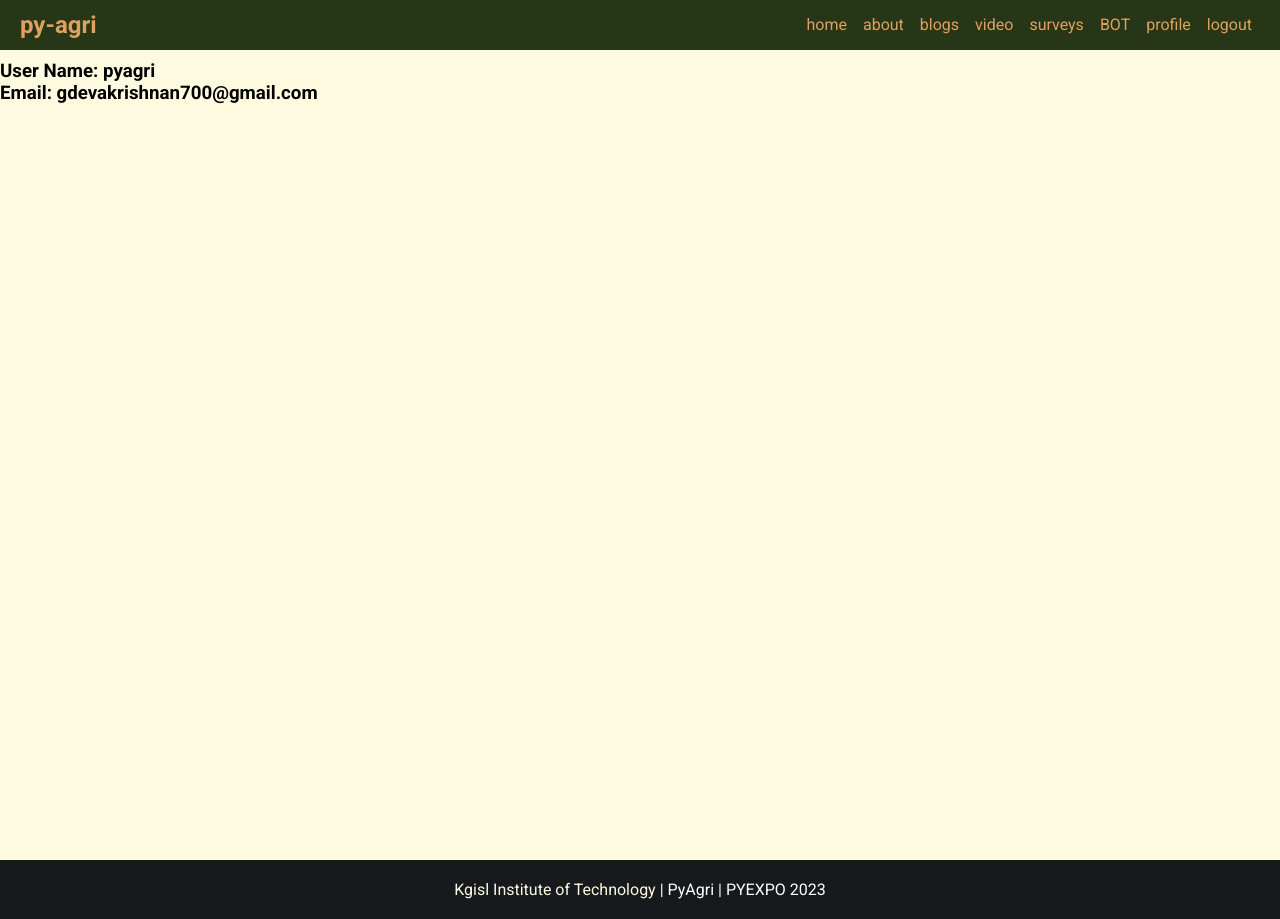
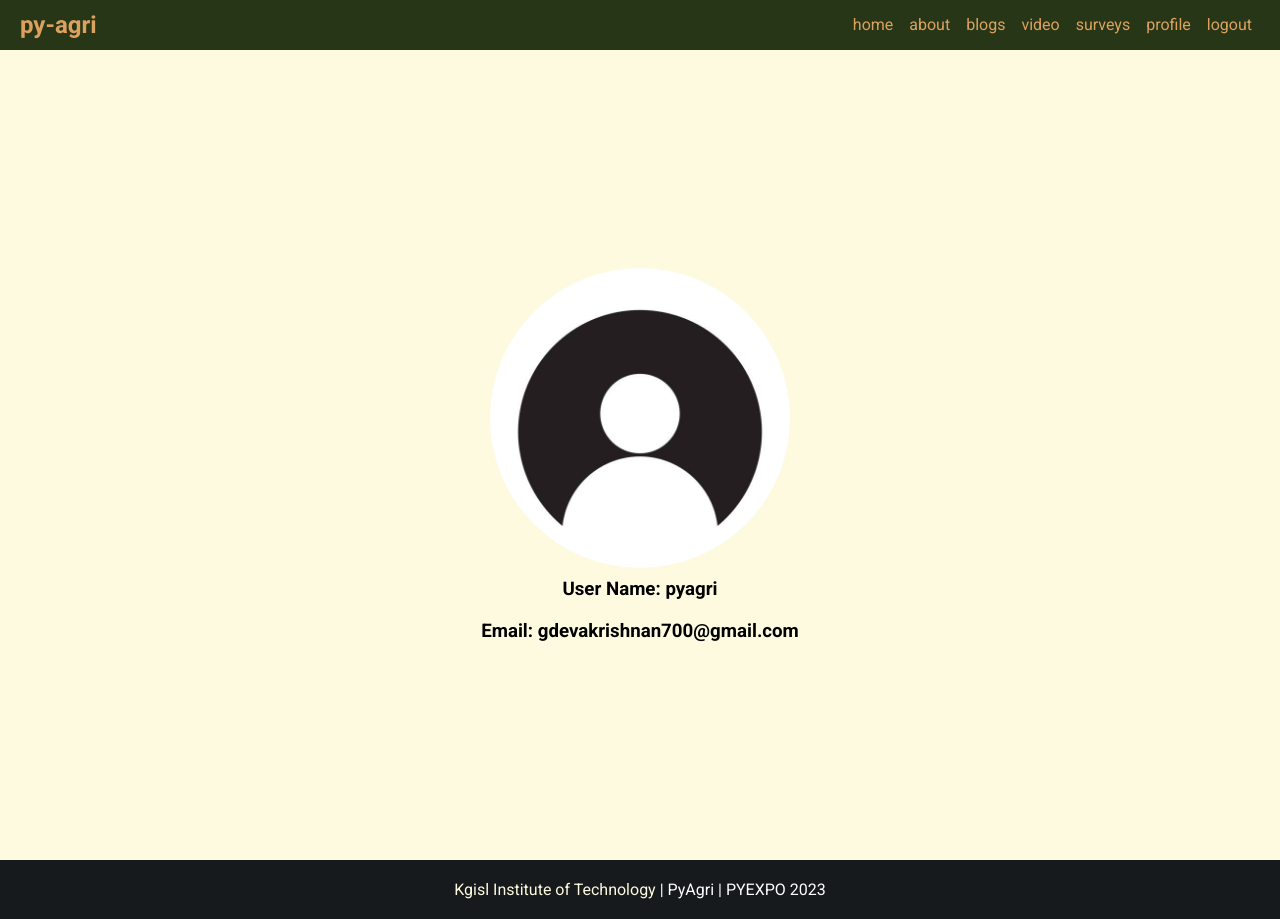
Before and after one commit to gdevakrishnan/py_agri, a Django app: page /profile/ in a window 1280 px wide. Run offline with Django 4.2, Linux system fonts and the light colour scheme; a user stored in the database is signed in.

Commit message:
basic ui was completed

```diff
--- a/agri_app/static/css/style.css
+++ b/agri_app/static/css/style.css
@@ -28,6 +28,9 @@ body {
 section {
   margin-top: 60px;
   min-height: 100vh;
+  display: flex;
+  justify-content: center;
+  align-items: center;
 }
 
 /* Nav bar */
@@ -222,7 +225,7 @@ nav ul li:hover a {
   padding: 20px;
 }
 
-/* LOGIN */
+/* FORM | LOGIN */
 .login {
   width: 100%;
   height: 100%;
@@ -230,3 +233,29 @@ nav ul li:hover a {
   justify-content: center;
   align-items: center;
 }
+
+/* PROFILE */
+.profile {
+  width: 100%;
+  height: 100%;
+  display: flex;
+  justify-content: center;
+  align-items: center;
+}
+
+.profile .container {
+  display: flex;
+  flex-direction: column;
+  justify-content: center;
+  align-items: center;
+  width: 50%;
+  height: auto;
+  gap: 10px;
+}
+
+.profile .container .profile_img {
+  width: 300px;
+  height: 300px;
+  border-radius: 50%;
+
+}
--- a/agri_app/templates/profile.html
+++ b/agri_app/templates/profile.html
@@ -1,6 +1,7 @@
 {% extends 'template.html' %} {% block content %}
 <section class="profile">
     <div class="container">
+        <img src="../static/images/profile_image.jpg" alt="profile" class="profile_img">
         <h3>User Name: {{user.username}}<h3>
         <h3>Email: {{user.email}}<h3>
     </div>
--- a/agri_app/templates/template.html
+++ b/agri_app/templates/template.html
@@ -23,7 +23,6 @@
           {% if user.is_authenticated %}
           <li><a href="#">video</a></li>
           <li><a href="#">surveys</a></li>
-          <li><a href="#">BOT</a></li>
           <li><a href="{% url 'profile'%}">profile</a></li>
           <li><a href="{% url 'logout'%}">logout</a></li>
           {% else %}
```
Also changed, not shown: agri_app/static/images/profile_image.jpg (added), db.sqlite3.
